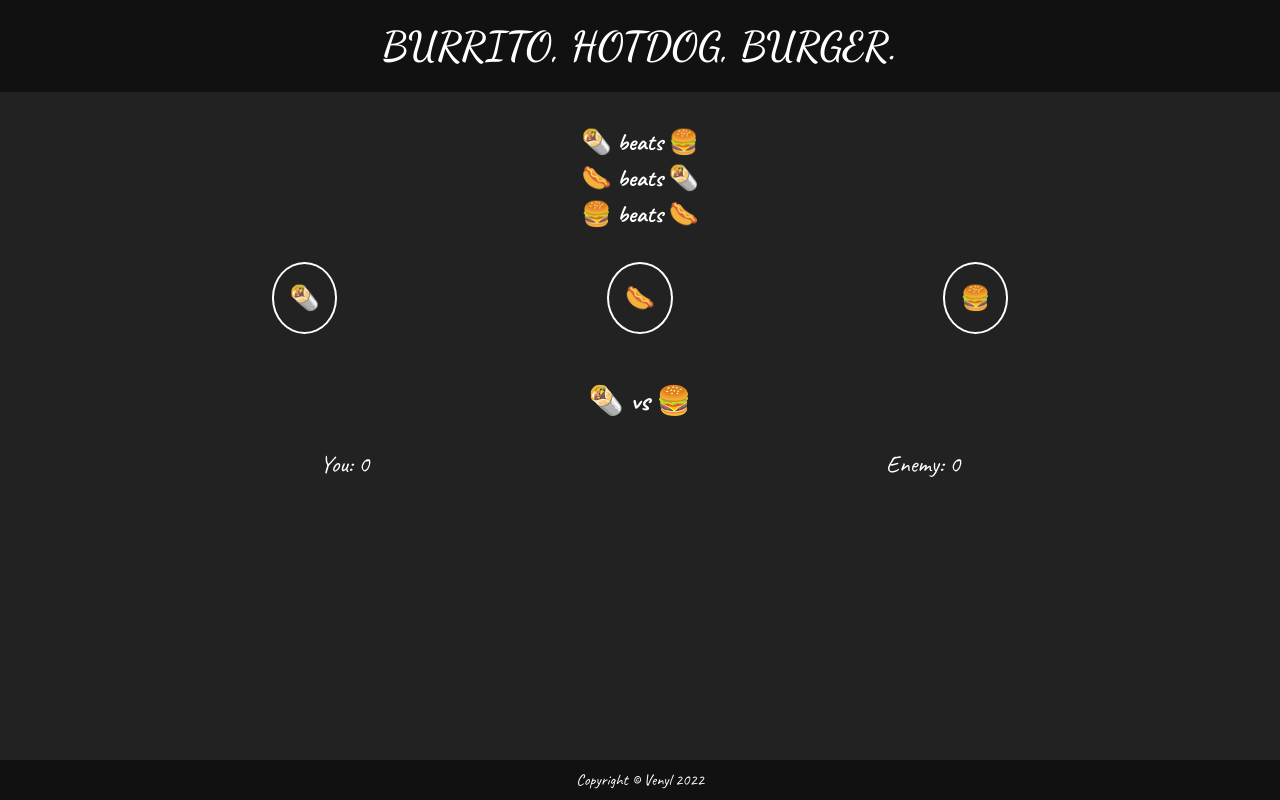
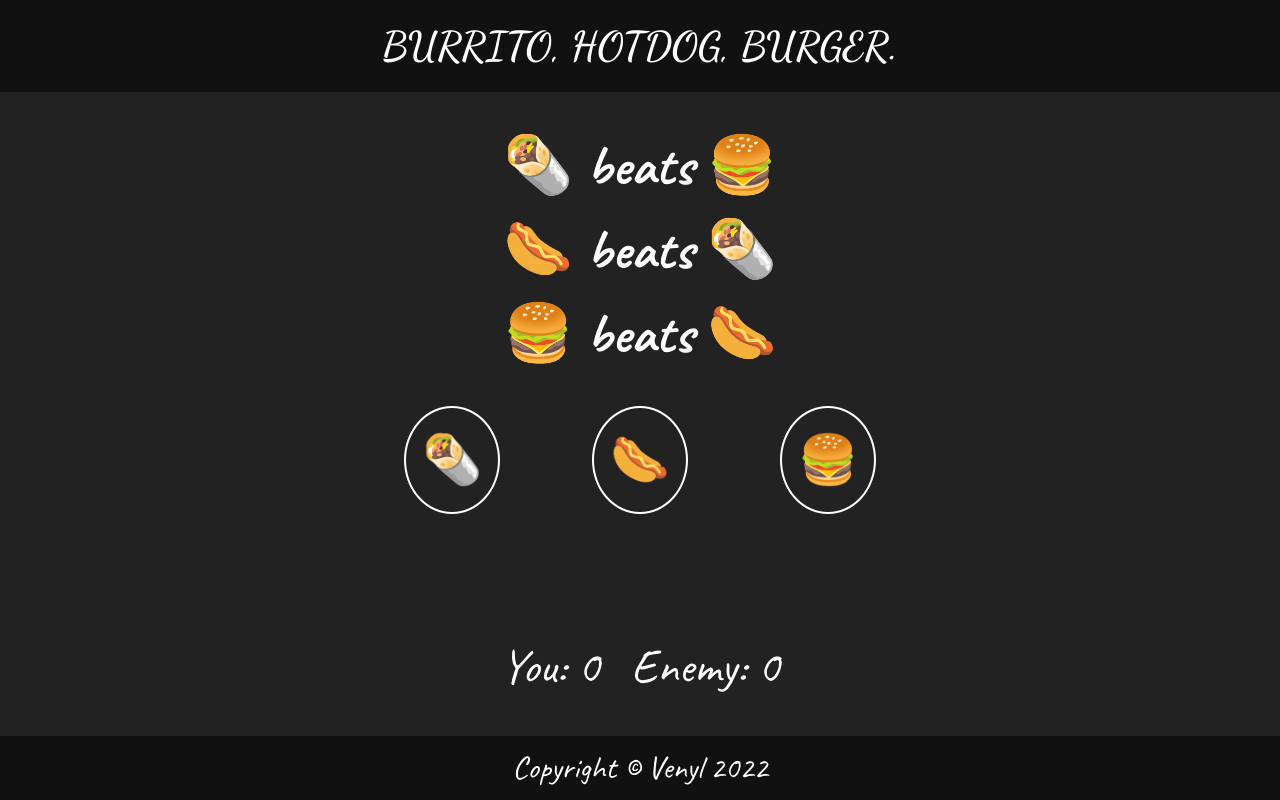
Before and after one commit to Venyl/rock-paper-scissors, a plain HTML site: page index.html in a window 1280 px wide. Drawn offline with Linux system fonts and the light colour scheme.

Commit message:
Make desktop layout

```diff
--- a/index.html
+++ b/index.html
@@ -20,14 +20,14 @@
         <header><h1 class="header-text">Burrito, Hotdog, Burger.</h1></header>
         <main>
             <h2>
-                <div>🌯 beats 🍔</div>
-                <div>🌭 beats 🌯</div>
-                <div>🍔 beats 🌭</div>
+                <div class="emoji">🌯 beats 🍔</div>
+                <div class="emoji">🌭 beats 🌯</div>
+                <div class="emoji">🍔 beats 🌭</div>
             </h2>
 
             <div class="btns"><button>🌯</button><button>🌭</button><button>🍔</button></div>
             <div class="result">
-                <h3 class="duel">🌯 vs 🍔</h3>
+                <h3 class="duel">&nbsp;</h3>
                 <div class="score">
                     <p class="you">You: 0</p>
                     <p class="enemy">Enemy: 0</p>
--- a/style-reset.css
+++ b/style-reset.css
@@ -17,7 +17,8 @@ h2,
 h3,
 h4,
 h5,
-h6 {
+h6,
+p {
     margin: 0;
 }
 
--- a/style.css
+++ b/style.css
@@ -21,6 +21,7 @@ header {
 }
 
 h2 {
+    font-size: 2.5rem;
     text-align: center;
     margin-block: 2rem;
 }
@@ -31,7 +32,8 @@ h2 {
 
 .btns {
     display: flex;
-    justify-content: space-evenly;
+    justify-content: center;
+    gap: 3em;
     width: 100vw;
 }
 
@@ -43,6 +45,7 @@ button {
     border-radius: 50%;
     transition: background 200ms ease-in;
     font-size: 1.5rem;
+    cursor: pointer;
 }
 
 .result {
@@ -50,13 +53,15 @@ button {
     display: flex;
     flex-direction: column;
     align-items: center;
-    font-size: 1.5rem;
+    font-size: 2.5rem;
 }
 
 .score {
+    font-size: 1.2em;
     display: flex;
-    width: 50%;
-    justify-content: space-between;
+    width: 100%;
+    justify-content: center;
+    gap: 2rem;
 }
 
 footer {
@@ -66,3 +71,21 @@ footer {
     width: 100vw;
     text-align: center;
 }
+
+@media (min-width: 60rem) {
+    body {
+        font-size: 32px;
+    }
+
+    button {
+        font-size: 3rem;
+    }
+
+    h2 {
+        font-size: 3.5rem;
+    }
+
+    button:hover {
+        background: #ffffff40;
+    }
+}
```
